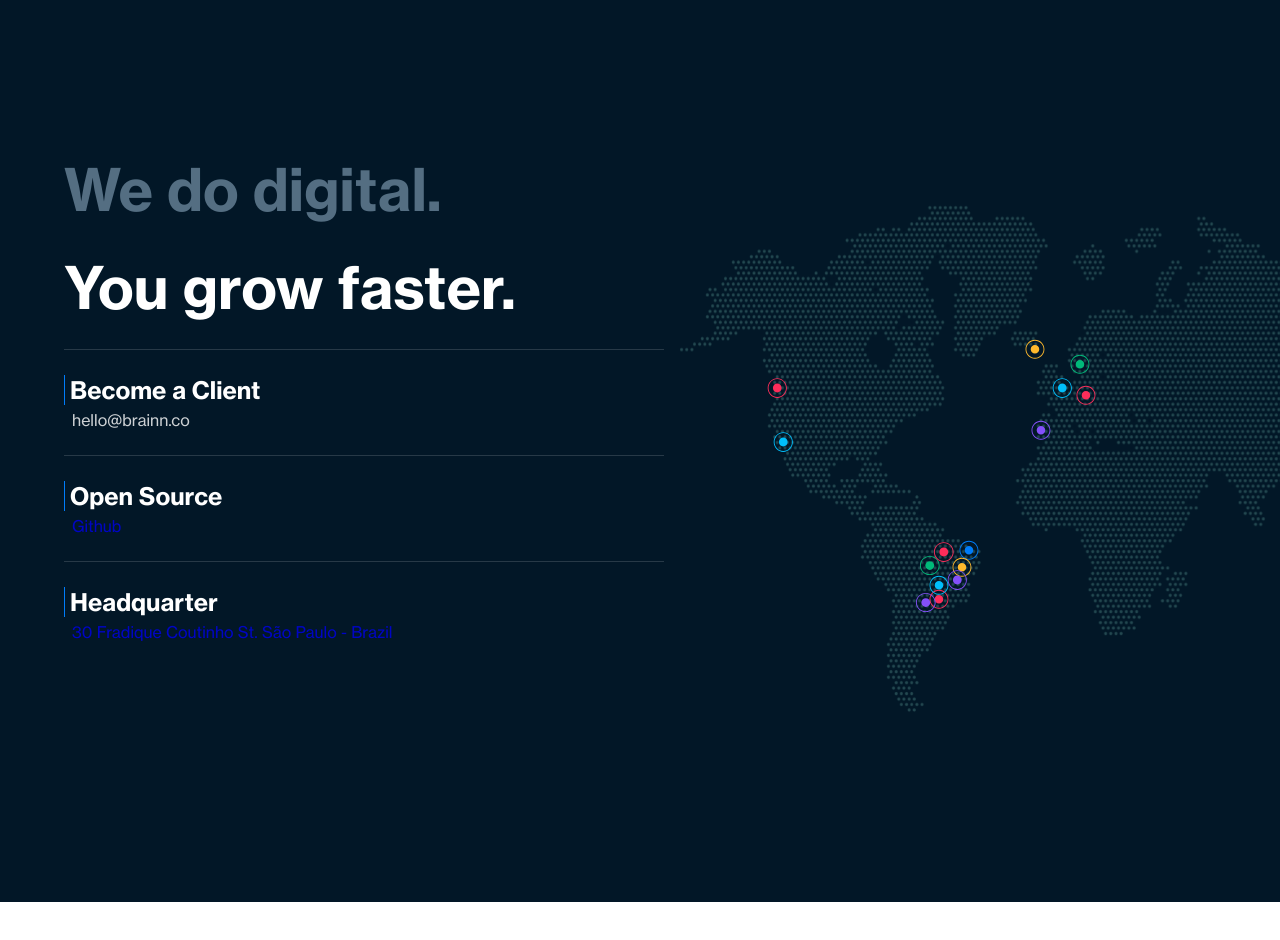
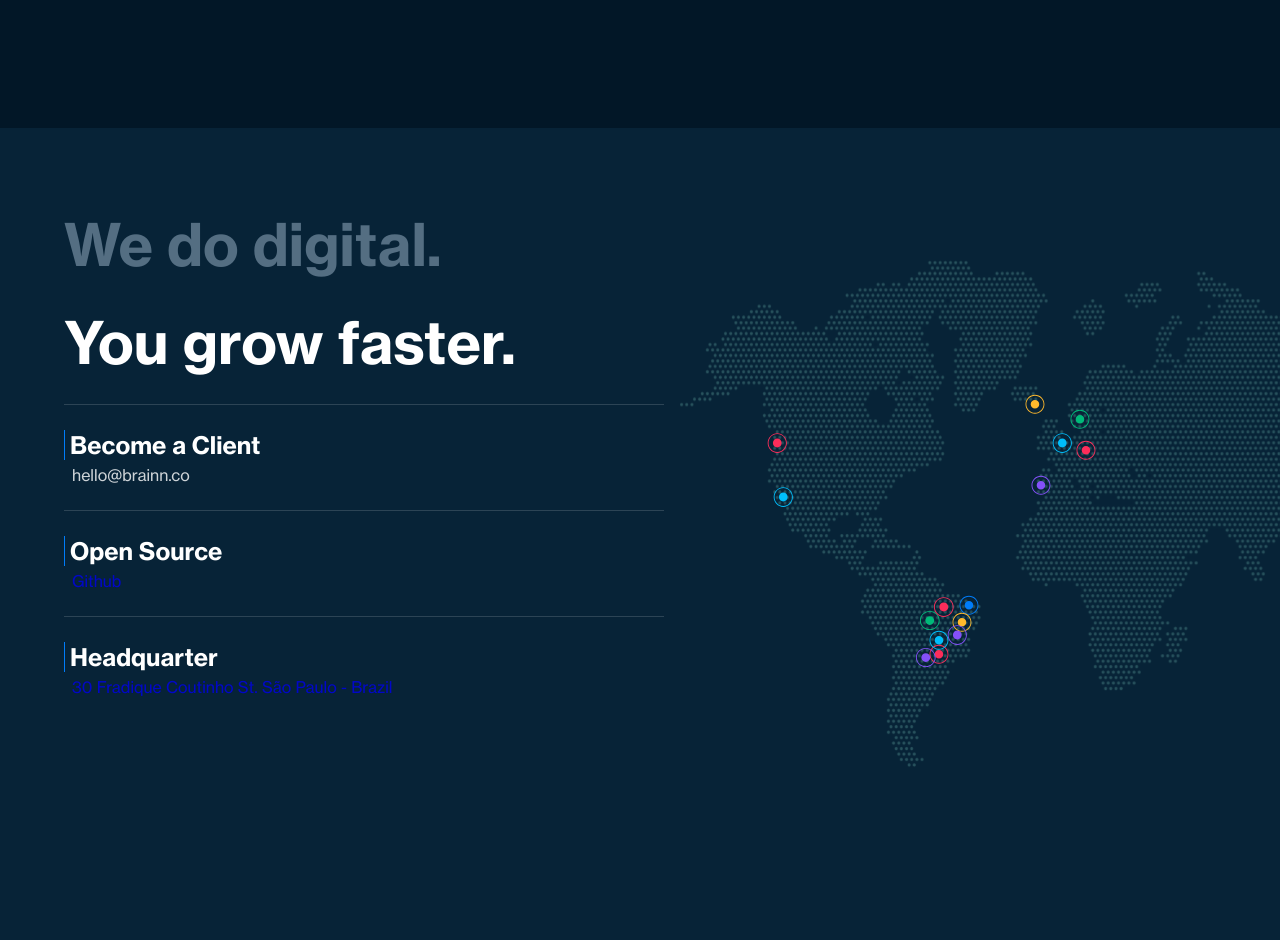
Before and after one commit to alexandreohara/brainn-lp, a React (Create React App) app: page / in a window 1280 px wide. Shown: the part 3285-4225 px from the top of the page. Before the commit the page ends 4187 px from the top, so only its background shows below. Built offline with nearby package versions, Linux system fonts and the light colour scheme; a small style sheet from the web is missing.

Commit message:
Add footer paddings and change map pins styles

```diff
--- a/src/components/Footer.tsx
+++ b/src/components/Footer.tsx
@@ -13,10 +13,10 @@ interface TextProps {
 }
 
 const StyledFooter = styled.div`
-  padding-left: 64px;
+  padding: 55px 0 0 64px;
 
-  @media (max-width: 767px) {
-    padding-left: 20px;
+  @media (max-width: 991px) {
+    padding: 15px 0 40px 20px;
   }
 `;
 
@@ -44,7 +44,7 @@ const StyledTextWithLeftBorder = styled.div`
   font-weight: bold;
   font-size: 24px;
 
-  @media (max-width: 767px) {
+  @media (max-width: 991px) {
     font-size: 16px;
   }
 `;
@@ -55,7 +55,7 @@ const StyledSubtitle = styled.div`
   opacity: 0.8;
   font-size: 16px;
 
-  @media (max-width: 767px) {
+  @media (max-width: 991px) {
     font-size: 12px;
   }
 `;
@@ -77,7 +77,7 @@ const StyledTextWrapper = styled.div`
     font-size: 58px;
   }
 
-  @media (max-width: 767px) {
+  @media (max-width: 991px) {
     font-size: 44px;
   }
 `;
--- a/src/components/MapPin.tsx
+++ b/src/components/MapPin.tsx
@@ -30,16 +30,24 @@ interface PinProps {
 const StyledPinText = styled.span`
   visibility: hidden;
   font-size: 1vw;
+  font-weight: 500;
+  line-height: 20px;
   position: absolute;
-  width: 10vw;
+  white-space: nowrap;
+  background: ${Colors.lightNavy};
+  padding: 0 10px;
+  border: 1px solid #fc2d5a;
+  border-radius: 100px;
+  color: ${Colors.pink};
 
   ${(props: PinProps) =>
     props &&
     `
       color: ${props.color};
+      border: 1px solid ${props.color};
       top: ${
         props.top === undefined && props.bottom === undefined
-          ? '30%'
+          ? '20%'
           : props.top
       };
       bottom: ${props.bottom};
@@ -75,13 +83,11 @@ const StyledPin = styled.div`
 
 const StyledPinWrapper = styled.div`
   position: absolute;
-  color: ${Colors.pink};
   z-index: 1;
 
   ${(props: PinProps) =>
     props &&
     `
-      color: ${props.color};
       top: ${props.top};
       bottom: ${props.bottom};
       left: ${props.left};
@@ -98,6 +104,7 @@ export const MapPin = (props: MapPinProps) => {
     <StyledPinWrapper {...props}>
       <StyledPin backgroundColor={props.color} />
       <StyledPinText
+        color={props.color}
         top={props.textTop}
         bottom={props.textBottom}
         left={props.textLeft}
--- a/src/consts/colors.ts
+++ b/src/consts/colors.ts
@@ -1,5 +1,6 @@
 export const Colors = {
   navy: '#031D30',
+  lightNavy: '#072337',
   black: '#021727',
   white: '#FFFFFF',
   lightGray: '#E1E6EA',
--- a/src/pages/Home.tsx
+++ b/src/pages/Home.tsx
@@ -91,6 +91,10 @@ const StyledPadding = styled.div`
   }
 `;
 
+const StyledFooter = styled.div`
+  background: ${Colors.lightNavy};
+`;
+
 const Home = () => {
   return (
     <StyledHome>
@@ -174,7 +178,9 @@ const Home = () => {
           })}
         </Col>
       </StyledPadding>
-      <Footer />
+      <StyledFooter>
+        <Footer />
+      </StyledFooter>
     </StyledHome>
   );
 };
```
